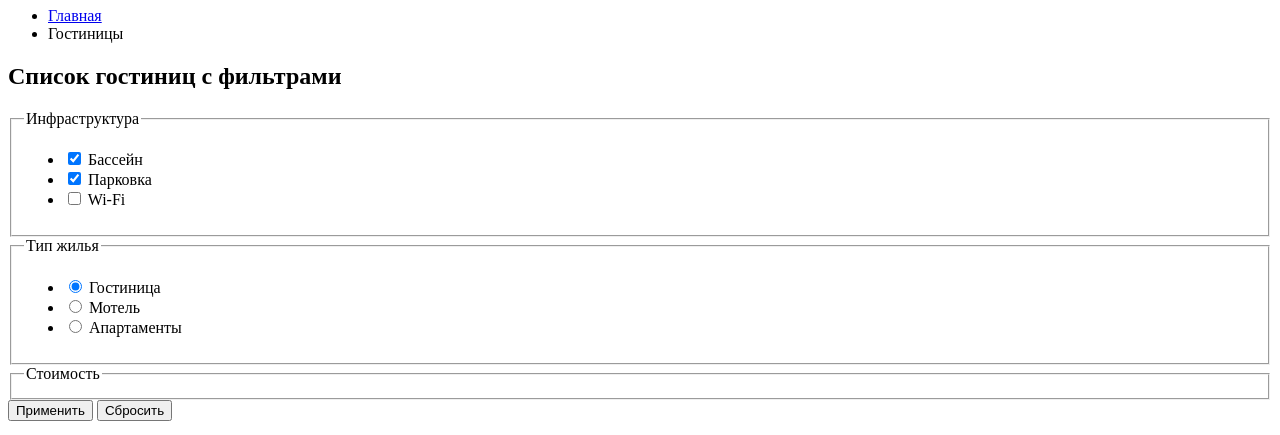
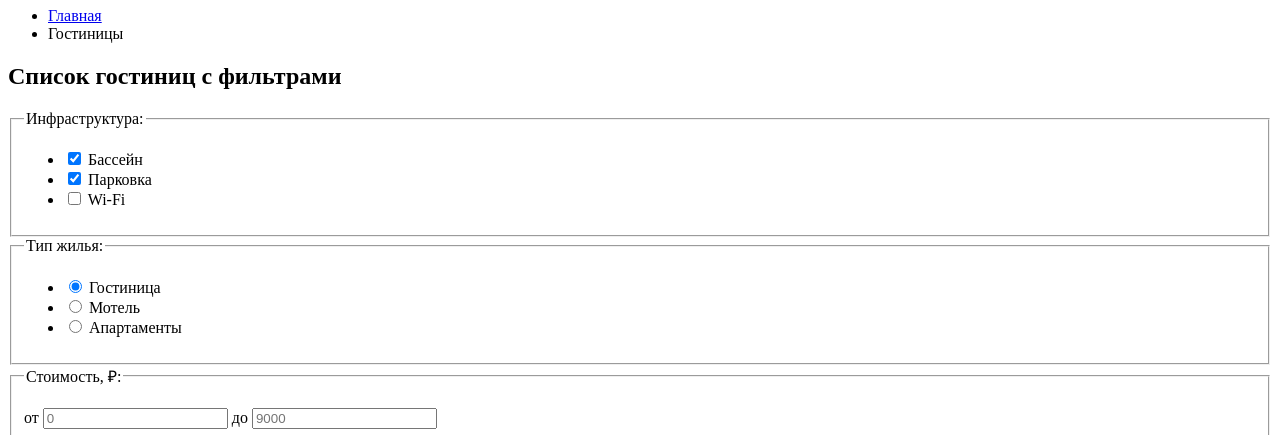
Before and after one commit to htmlacademy-htmlcss/2262693-sedona-36, a plain HTML site: page catalog.html in a window 1280 px wide. Shown: the part 231-666 px from the top of the page. Drawn offline with Linux system fonts and the light colour scheme.

Commit message:
catalog new

```diff
--- a/catalog.html
+++ b/catalog.html
@@ -66,9 +66,8 @@
       <section class="catalog_filters_products">
         <h2 class="visually_hidden">Список гостиниц с фильтрами</h2>
         <form class="catalog-filters" action="https://echo.htmlacademy.ru/" method="get">
-
           <fieldset class="catalog-filter-group">
-              <legend class="catalog-filter-title">Инфраструктура</legend>
+              <legend class="catalog-filter-title">Инфраструктура:</legend>
               <ul class="catalog-filter-list">
                 <li class="catalog-filter-item">
                   <label class="control">
@@ -91,7 +90,7 @@
               </ul>
           </fieldset>
           <fieldset class="catalog-filter-group">
-            <legend class="catalog-filter-title">Тип жилья</legend>
+            <legend class="catalog-filter-title">Тип жилья:</legend>
             <ul class="catalog-filter-list">
                 <li class="catalog-filter-item">
                   <label class="control">
@@ -107,21 +106,26 @@
                 </li>
                 <li class="catalog-filter-item">
                    <label class="control">
-                     <input class="control-input" type="radio" name="housing_type">
+                     <input class="control_input" type="radio" name="housing_type">
                     Апартаменты
                    </label>
                 </li>
               </ul>
           </fieldset>
 
-          <fieldset class="catalog-filter-group">
-            <legend class="catalog-filter-title">Стоимость</legend>
+          <fieldset class="catalog_filter_group">
+            <legend class="catalog_filter_title">Стоимость, ₽:</legend>
+              <p class="price_choice_form">
+                <label class="price_choice_form_label" for="price_choice_from">от</label>
+                <input type="number" id="price_choice_from" name="price_choice_from" placeholder="0">
+                <label class="price_choice_form_label" for="price_choice_to">до</label>
+                <input type="number" id="price_choice_to" name="price_choice_to" placeholder="9000">
+              </p>
+              <!--Элемент со шкалой визуализации диапазона цен, сказали в задании пока не верстать его-->
           </fieldset>
-
           <button class="button_blue" type="submit">Применить</button>
           <button class="button_plain" type="reset">Сбросить</button>
         </form>
-
       </section>
 
     </main>
```
